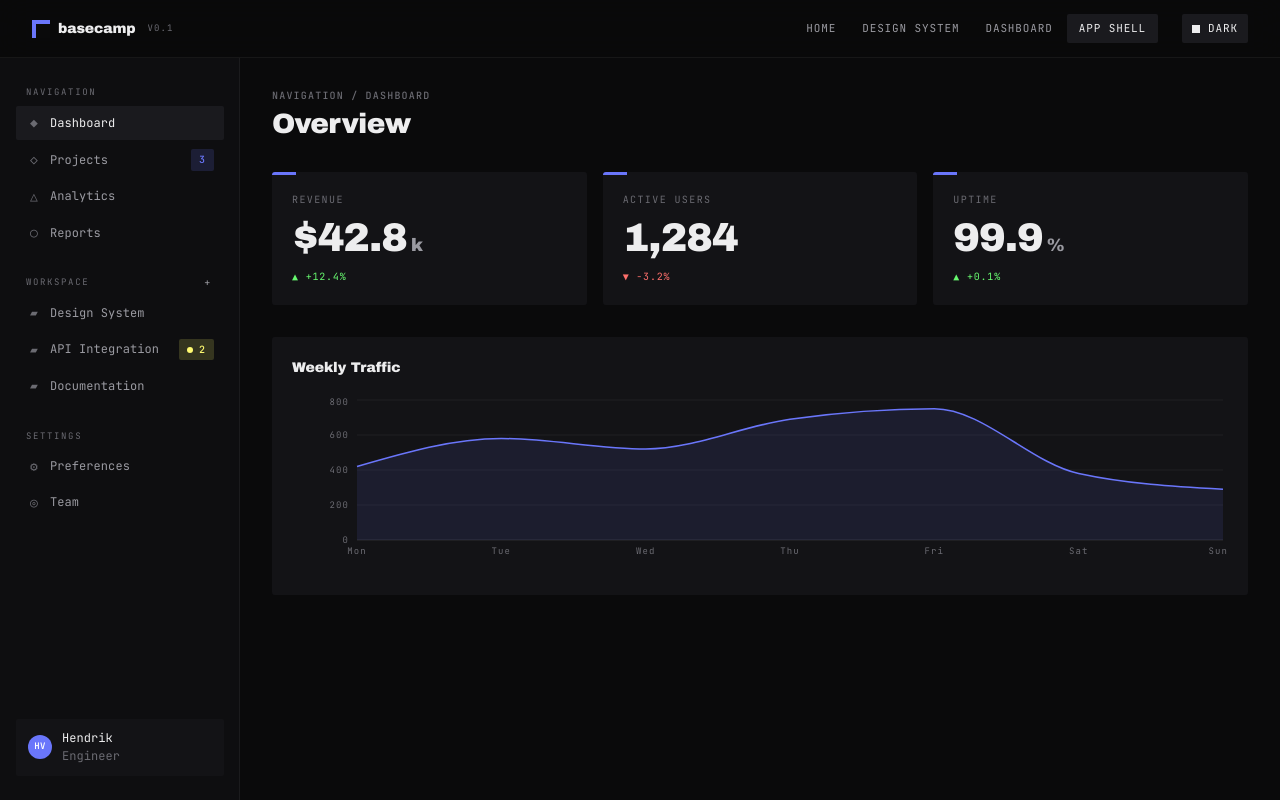
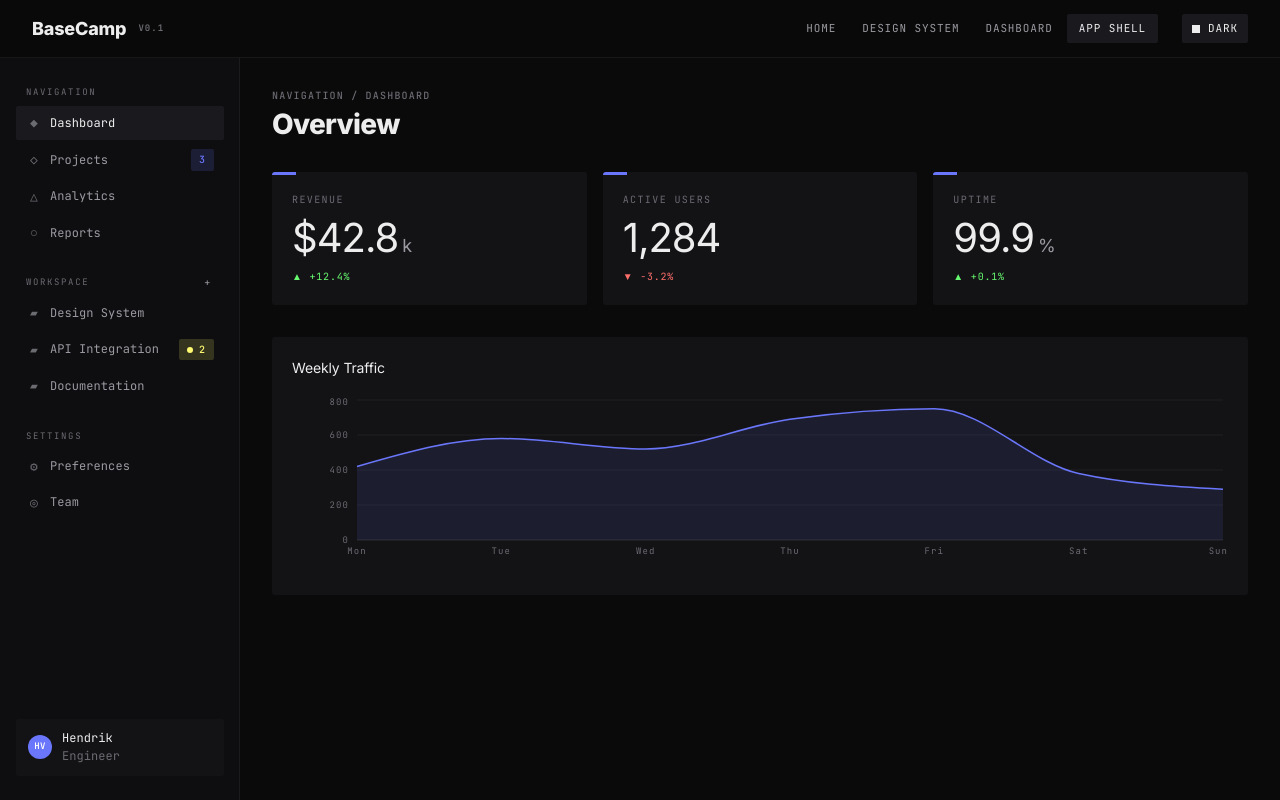
Before and after one commit to hendrikkels/basecamp, a Next.js app: page /sidebar-demo in a window 1280 px wide. Built offline with nearby package versions, Linux system fonts and the light colour scheme.

Commit message:
Refactor branding and typography styles across the application

```diff
--- a/src/app/dashboard/page.tsx
+++ b/src/app/dashboard/page.tsx
@@ -48,7 +48,7 @@ export default function Dashboard() {
   return (
     <>
       <Navbar>
-        <Navbar.Brand href="/" meta="v0.1">basecamp</Navbar.Brand>
+        <Navbar.Brand href="/" meta="v0.1">BaseCamp</Navbar.Brand>
         <Navbar.Links>
           <Navbar.Link href="/">Home</Navbar.Link>
           <Navbar.Link href="/design-system">Design System</Navbar.Link>
--- a/src/app/design-system/page.tsx
+++ b/src/app/design-system/page.tsx
@@ -60,7 +60,7 @@ export default function DesignSystem() {
   return (
     <>
       <Navbar>
-        <Navbar.Brand href="/" meta="v0.1">basecamp</Navbar.Brand>
+        <Navbar.Brand href="/" meta="v0.1">BaseCamp</Navbar.Brand>
         <Navbar.Links>
           <Navbar.Link href="/">Home</Navbar.Link>
           <Navbar.Link href="/design-system" active>Design System</Navbar.Link>
@@ -132,7 +132,7 @@ export default function DesignSystem() {
             </Box>
             <Box className={`${styles.typographyRow} ${styles.typographyRowBordered}`}>
               <Text size="micro" color="dim">Display L</Text>
-              <Heading variant="display-l" level={2}>Basecamp</Heading>
+              <Heading variant="display-l" level={2}>BaseCamp</Heading>
               <Text size="micro" color="dim" _textAlign="right">88px / Bold</Text>
             </Box>
             <Box className={`${styles.typographyRow} ${styles.typographyRowBordered}`}>
--- a/src/app/globals.css
+++ b/src/app/globals.css
@@ -1,4 +1,3 @@
-@import url('https://fonts.googleapis.com/css2?family=JetBrains+Mono:ital,wght@0,300;0,400;0,500;0,600;0,700;1,400;1,500&display=swap');
 @import "tailwindcss";
 @import "../styles/tokens.css";
 
--- a/src/app/layout.tsx
+++ b/src/app/layout.tsx
@@ -1,21 +1,23 @@
 import type { Metadata } from "next";
-import { Geist, Geist_Mono } from "next/font/google";
+import { Inter, JetBrains_Mono } from "next/font/google";
 import { Providers } from "./providers";
 import "./globals.css";
 
-const geistSans = Geist({
-  variable: "--font-geist-sans",
+const inter = Inter({
+  variable: "--font-inter",
   subsets: ["latin"],
 });
 
-const geistMono = Geist_Mono({
-  variable: "--font-geist-mono",
+const jetbrainsMono = JetBrains_Mono({
+  variable: "--font-jetbrains-mono",
   subsets: ["latin"],
+  weight: ["300", "400", "500", "600", "700"],
+  style: ["normal", "italic"],
 });
 
 export const metadata: Metadata = {
-  title: "Anthropic Basecamp",
-  description: "Anthropic Basecamp application",
+  title: "BaseCamp",
+  description: "BaseCamp is a retro-futurist design system built for creative tools, personal dashboards, and focused workspaces. Block aesthetics meet modern engineering.",
 };
 
 const themeInitScript = `
@@ -35,7 +37,7 @@ export default function RootLayout({
   return (
     <html
       lang="en"
-      className={`${geistSans.variable} ${geistMono.variable}`}
+      className={`${inter.variable} ${jetbrainsMono.variable}`}
       suppressHydrationWarning
     >
       <head>
--- a/src/app/page.tsx
+++ b/src/app/page.tsx
@@ -23,7 +23,7 @@ export default function Home() {
   return (
     <>
       <Navbar>
-        <Navbar.Brand href="/" meta="v0.1">basecamp</Navbar.Brand>
+        <Navbar.Brand href="/" meta="v0.1">BaseCamp</Navbar.Brand>
         <Navbar.Links>
           <Navbar.Link href="/" active>Home</Navbar.Link>
           <Navbar.Link href="/design-system">Design System</Navbar.Link>
@@ -206,7 +206,7 @@ export default function Home() {
           <Box _padding="32px 0" _display="flex" _justifyContent="space-between" _alignItems="center">
             <Box _display="flex" _alignItems="center" _gap="12px">
               <BlockStrip filled={3} total={4} />
-              <Text size="caption" color="dim">basecamp · design system · 2026</Text>
+              <Text size="caption" color="dim">BaseCamp · design system · 2026</Text>
             </Box>
             <Stack direction="horizontal" gap="4" align="center">
               <Avatar size="sm" color="primary" round>HV</Avatar>
--- a/src/app/sidebar-demo/page.tsx
+++ b/src/app/sidebar-demo/page.tsx
@@ -34,7 +34,7 @@ export default function SidebarDemo() {
   return (
     <Box _display="flex" _flexDirection="column" _height="100vh" _overflow="hidden">
       <Navbar>
-        <Navbar.Brand href="/" meta="v0.1">basecamp</Navbar.Brand>
+        <Navbar.Brand href="/" meta="v0.1">BaseCamp</Navbar.Brand>
         <Navbar.Links>
           <Navbar.Link href="/">Home</Navbar.Link>
           <Navbar.Link href="/design-system">Design System</Navbar.Link>
--- a/src/components/custom/Heading/Heading.module.css
+++ b/src/components/custom/Heading/Heading.module.css
@@ -6,42 +6,42 @@
 
 .displayXl {
   font-size: 120px;
-  font-weight: 700;
+  font-weight: 800;
   line-height: 0.92;
   letter-spacing: -0.04em;
 }
 
 .displayL {
   font-size: 88px;
-  font-weight: 700;
+  font-weight: 800;
   line-height: 0.92;
   letter-spacing: -0.04em;
 }
 
 .displayM {
   font-size: 56px;
-  font-weight: 700;
+  font-weight: 800;
   line-height: 0.92;
   letter-spacing: -0.025em;
 }
 
 .displayS {
   font-size: 40px;
-  font-weight: 700;
+  font-weight: 800;
   line-height: 1.1;
   letter-spacing: -0.025em;
 }
 
 .heading {
   font-size: 28px;
-  font-weight: 700;
+  font-weight: 800;
   line-height: 1.1;
   letter-spacing: -0.025em;
 }
 
 .subheading {
   font-size: 22px;
-  font-weight: 700;
+  font-weight: 800;
   line-height: 1.1;
   letter-spacing: -0.025em;
 }
--- a/src/components/custom/Navbar/Navbar.module.css
+++ b/src/components/custom/Navbar/Navbar.module.css
@@ -25,7 +25,7 @@
 /* Brand */
 .brand {
   font-family: var(--display);
-  font-size: 14px;
+  font-size: 18px;
   letter-spacing: -0.01em;
   text-transform: none;
   display: inline-flex;
@@ -33,6 +33,7 @@
   gap: 8px;
   color: var(--text);
   text-decoration: none;
+  font-weight: 800;
 }
 
 .brandBlock {
--- a/src/components/custom/Navbar/Navbar.tsx
+++ b/src/components/custom/Navbar/Navbar.tsx
@@ -48,7 +48,7 @@ function NavbarBrand({ href = "/", children, meta, className }: NavbarBrandProps
   const classes = [styles.brand, className].filter(Boolean).join(" ");
   return (
     <Anchor href={href} className={classes}>
-      <Span className={styles.brandBlock} />
+      {/* <Span className={styles.brandBlock} /> */}
       {children}
       {meta && <Small className={styles.brandMeta}>{meta}</Small>}
     </Anchor>
--- a/src/config/index.ts
+++ b/src/config/index.ts
@@ -1,4 +1,4 @@
 export const config = {
-  appName: "Anthropic Basecamp",
+  appName: "BaseCamp",
   environment: process.env.NODE_ENV ?? "development",
 } as const;
--- a/src/styles/tokens.css
+++ b/src/styles/tokens.css
@@ -71,8 +71,8 @@
   --l-success-soft: rgba(29,122,37,0.14);
 
   /* Typography --------------------------------------- */
-  --mono: 'JetBrains Mono', ui-monospace, SFMono-Regular, Menlo, Consolas, monospace;
-  --display: 'Arial Black', 'Helvetica Neue Bold', 'Helvetica Bold', Helvetica, Arial, sans-serif;
+  --mono: var(--font-jetbrains-mono), ui-monospace, SFMono-Regular, Menlo, Consolas, monospace;
+  --display: var(--font-inter), Arial, sans-serif;
 
   /* Radii -------------------------------------------- */
   --r-0: 0px;
```
